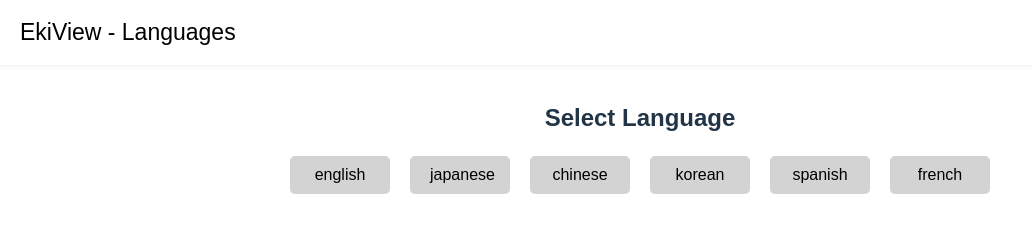
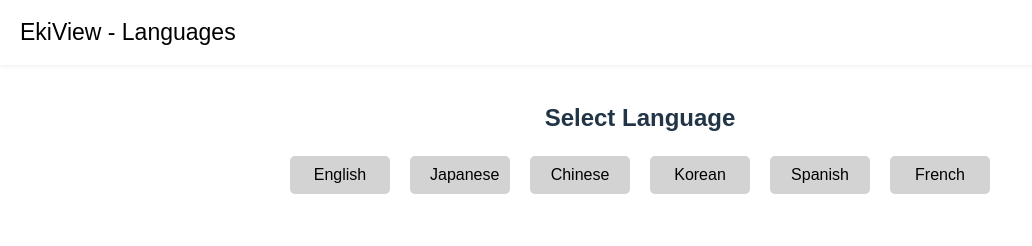
Before and after one commit to RIKU-SEINO/ekiview, a React (Vite) app in the folder frontend/: page /settings in a window 1280 px wide. Shown: the top 246 px of the page, without its empty margins (0-1032 px from the left). Built offline with nearby package versions, Linux system fonts and the light colour scheme; no server answers; the HTML template or start-up script is replaced by a standard one.

Commit message:
Homeの全てに英和切り替えを適応

```diff
--- a/frontend/src/locales/en.json
+++ b/frontend/src/locales/en.json
@@ -2,5 +2,11 @@
     "selectLanguage": "Select Language",
     "1. Find Current Location": "1. Find Current Location",
     "Type name of facility near your current location": "Type name of facility near your current location",
-    "Enter Current Location": "Enter Current Location"
+    "Enter Current Location": "Enter Current Location",
+    "Or Scan QR Code to find your current location": "Or Scan QR Code to find your current location",
+    "Scan QR Code": "Scan QR Code",
+    "2. Search Destination": "2. Search Destination",
+    "Type text to search your destination": "Type text to search your destination",
+    "Enter Your Destination": "Enter Your Destination",
+    "Search Route": "Search Route"
   }
--- a/frontend/src/locales/ja.json
+++ b/frontend/src/locales/ja.json
@@ -1,6 +1,12 @@
 {
     "selectLanguage": "言語を選択",
-    "1. Find Current Location": "1. 現在地を取得",
-    "Type name of facility near your current location": "現在地の近くの施設名を入力してください",
-    "Enter Current Location": "現在地を入力"
+    "1. Find Current Location": "1. 現在地を特定する",
+    "Type name of facility near your current location": "現在地付近の施設名を入力してください",
+    "Enter Current Location": "現在地を入力",
+    "Or Scan QR Code to find your current location": "QRコードをスキャンして現在地を特定する",
+    "Scan QR Code": "QRコードをスキャン",
+    "2. Search Destination": "2. 行き先を検索",
+    "Type text to search your destination": "行き先を検索するためにテキストを入力してください",
+    "Enter Your Destination": "行き先を入力",
+    "Search Route": "ルートを検索"
   }
--- a/frontend/src/pages/HomePage.jsx
+++ b/frontend/src/pages/HomePage.jsx
@@ -29,26 +29,26 @@ const HomePage = () => {
         {/* Current Location */}
         <div style={styles.subContent}>
           <div style={styles.descriptionField}>
-            <h4>{t('1. Find Current Location')}</h4>  {/* 翻訳されたテキスト　*/}
+            <h4>{t('1. Find Current Location')}</h4>
           </div>
-          <small style={styles.hintText}>{t('Type name of facility near your current location')}</small>  {/* 翻訳されたテキスト　*/}
+          <small style={styles.hintText}>{t('Type name of facility near your current location')}</small>
           <InputField
             placeholder={t('Enter Current Location')}
             value={destination}
             onChange={(e) => setCurrentLocation(e.target.value)}
           />
-          <small style={styles.hintText}>Or Scan QR Code to find your current location</small>
-          <Button text="Scan QR Code" onClick={handleScanQRCode} style={styles.qrButton} />
+          <small style={styles.hintText}>{t('Or Scan QR Code to find your current location')}</small>
+          <Button text={t('Scan QR Code')} onClick={handleScanQRCode} style={styles.qrButton} />
         </div>
 
         {/* Destination */}
         <div style={styles.subContent}>
           <div style={styles.descriptionField}>
-            <h4>2. Search Destination</h4>
+            <h4>{t('2. Search Destination')}</h4>
           </div>
-          <small style={styles.hintText}>Type text to search your destination</small>
+          <small style={styles.hintText}>{t('Type text to search your destination')}</small>
           <InputField
-            placeholder="Enter Your Destination"
+            placeholder={t('Enter Your Destination')}
             value={destination}
             onChange={(e) => setDestination(e.target.value)}
           />
@@ -56,7 +56,7 @@ const HomePage = () => {
 
         {/* Search Button */}
         <div style={styles.subContent}>
-          <Button text="Search Route" onClick={handleSearchRoute} style={styles.searchButton} />
+          <Button text={t('Search Route')} onClick={handleSearchRoute} style={styles.searchButton} />
         </div>
       </div>
 
--- a/frontend/src/pages/SettingsPage.jsx
+++ b/frontend/src/pages/SettingsPage.jsx
@@ -21,16 +21,16 @@ const SettingsPage = () => {
 
       {/* Main Content */}
       <div style={styles.mainContent}>
-        <h2>{t('selectLanguage')}</h2> {/* 翻訳されたテキストを表示 */}
+        <h2>{t('selectLanguage')}</h2>
 
         {/* Language Selection Buttons */}
         <div style={styles.languageButtons}>
-          <Button text='english' onClick={() => handleLanguageChange('en')} style={styles.languageButton} />
-          <Button text='japanese' onClick={() => handleLanguageChange('ja')} style={styles.languageButton} />
-          <Button text='chinese' onClick={() => handleLanguageChange('zh')} style={styles.languageButton} />
-          <Button text='korean'onClick={() => handleLanguageChange('ko')} style={styles.languageButton} />
-          <Button text='spanish' onClick={() => handleLanguageChange('es')} style={styles.languageButton} />
-          <Button text='french' onClick={() => handleLanguageChange('fr')} style={styles.languageButton} />
+          <Button text='English' onClick={() => handleLanguageChange('en')} style={styles.languageButton} />
+          <Button text='Japanese' onClick={() => handleLanguageChange('ja')} style={styles.languageButton} />
+          <Button text='Chinese' onClick={() => handleLanguageChange('zh')} style={styles.languageButton} />
+          <Button text='Korean'onClick={() => handleLanguageChange('ko')} style={styles.languageButton} />
+          <Button text='Spanish' onClick={() => handleLanguageChange('es')} style={styles.languageButton} />
+          <Button text='French' onClick={() => handleLanguageChange('fr')} style={styles.languageButton} />
         </div>
       </div>
 
```
